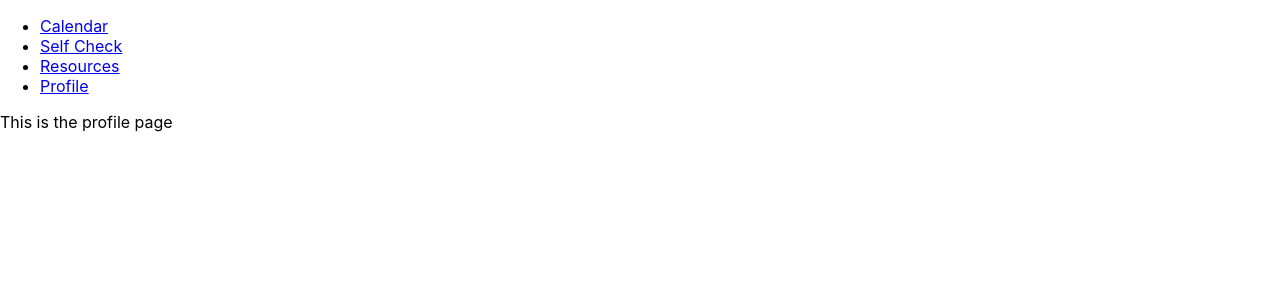
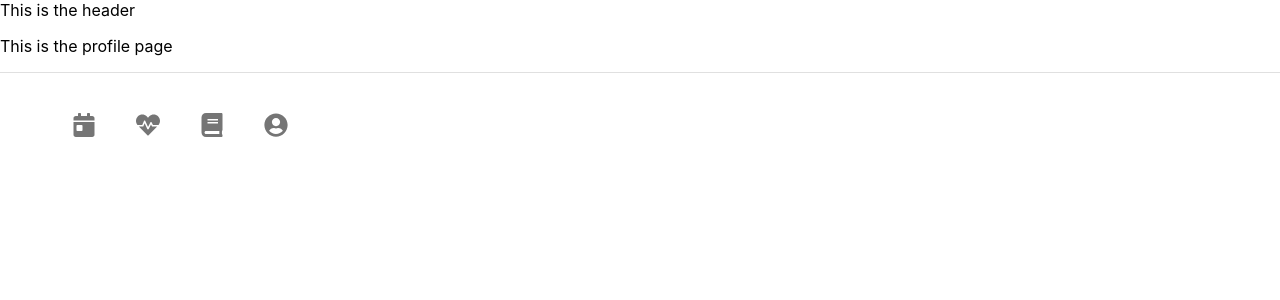
Before and after one commit to gracexkan/pink-hope-breastcheck-tool, a React (Create React App) app in the folder client/: page /profile in a window 1280 px wide. Shown: the top 300 px of the page. Built offline with nearby package versions, Linux system fonts and the light colour scheme; the HTML template or start-up script is replaced by a standard one.

Commit message:
added footer

```diff
--- a/client/package.json
+++ b/client/package.json
@@ -3,11 +3,16 @@
   "version": "0.1.0",
   "private": true,
   "dependencies": {
+    "@emotion/react": "^11.10.4",
+    "@emotion/styled": "^11.10.4",
+    "@mui/icons-material": "^5.10.9",
+    "@mui/material": "^5.10.10",
     "@testing-library/jest-dom": "^5.16.5",
     "@testing-library/react": "^13.4.0",
     "@testing-library/user-event": "^13.5.0",
     "react": "^18.2.0",
     "react-dom": "^18.2.0",
+    "react-icons": "^4.6.0",
     "react-router-dom": "^6.4.2",
     "react-scripts": "5.0.1",
     "web-vitals": "^2.1.4"
--- a/client/src/App.jsx
+++ b/client/src/App.jsx
@@ -8,25 +8,14 @@ import Calendar from './pages/Calendar';
 import SelfCheck from './pages/SelfCheck';
 import Resources from './pages/Resources';
 import Profile from './pages/Profile';
+import Header from './components/Header';
+import Footer from './components/Footer';
 
 function App() {
   return (
     <Router>
       <div className="App">
-        <ul>
-          <li>
-            <Link to="/">Calendar</Link>
-          </li>
-          <li>
-            <Link to="/self-check">Self Check</Link>
-          </li>
-          <li>
-            <Link to="/resources">Resources</Link>
-          </li>
-          <li>
-            <Link to="/profile">Profile</Link>
-          </li>
-        </ul>
+      <Header />
         <Routes>
           <Route exact path='/' element={< Calendar />}></Route>
           <Route exact path='/self-check' element={< SelfCheck />}></Route>
@@ -34,6 +23,7 @@ function App() {
           <Route exact path='/profile' element={< Profile />}></Route>
         </Routes>
       </div>
+      <Footer/>
     </Router>
   );
 }
--- /dev/null
+++ b/client/src/components/Footer.jsx
@@ -0,0 +1,50 @@
+import React from 'react'
+
+import { Box, Container, Divider, IconButton, Link, Stack, Typography } from '@mui/material';
+import { FaCalendarDay, FaHeartbeat, FaUserCircle, FaBook } from "react-icons/fa";
+
+const Footer = () => {
+  const year = new Date().getFullYear()
+
+  return (
+    <Box component="footer" sx={{ marginTop: 'auto' }}>
+      <Divider />
+      <Container maxWidth="lg">
+        <Box
+          sx={{
+            display: 'flex',
+            flexDirection: { xs: 'column', md: 'row' },
+            alignItems: 'center',
+            justifyContent: 'space-between',
+            py: 4,
+          }}
+        >
+          <Stack direction="row" spacing={3}>
+            <Link color="text.secondary" href="#" underline="none" variant="body2">
+              <IconButton aria-label="Calendar">
+								<FaCalendarDay />
+							</IconButton>
+						</Link>
+            <Link color="text.secondary" href="self-check" underline="none" variant="body2">
+              <IconButton aria-label="Self Check">
+								<FaHeartbeat />
+							</IconButton>
+						</Link>
+            <Link color="text.secondary" href="resources" underline="none" variant="body2">
+              <IconButton aria-label="Resources">
+								<FaBook />
+							</IconButton>
+            </Link>
+            <Link color="text.secondary" href="profile" underline="none" variant="body2">
+              <IconButton aria-label="Profile">
+								<FaUserCircle />
+							</IconButton>
+            </Link>
+          </Stack>
+        </Box>
+      </Container>
+    </Box>
+  )
+}
+
+export default Footer;
--- /dev/null
+++ b/client/src/components/Header.jsx
@@ -0,0 +1,11 @@
+
+import React from 'react';
+
+const Header = () => {
+  return (
+    <div>
+      This is the header
+    </div>
+  );
+}
+export default Header;
--- a/client/src/pages/Calendar.jsx
+++ b/client/src/pages/Calendar.jsx
@@ -1,4 +1,3 @@
-
 import React from 'react';
 
 const Calendar = () => {
--- a/client/src/pages/Resources.jsx
+++ b/client/src/pages/Resources.jsx
@@ -1,4 +1,3 @@
-
 import React from 'react';
 
 const Resources = () => {
--- a/client/src/pages/SelfCheck.jsx
+++ b/client/src/pages/SelfCheck.jsx
@@ -1,4 +1,3 @@
-
 import React from 'react';
 
 const SelfCheck = () => {
```
Also changed, not shown: 1 other file (tests, documents, lock files or other folders).
